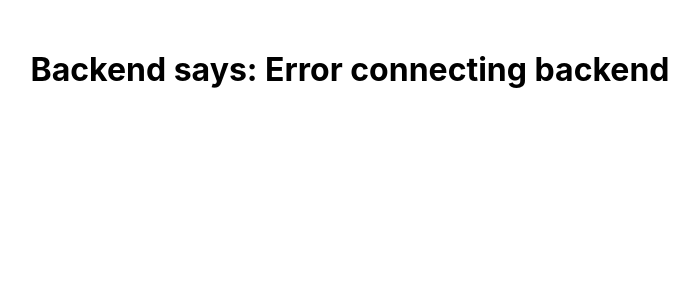
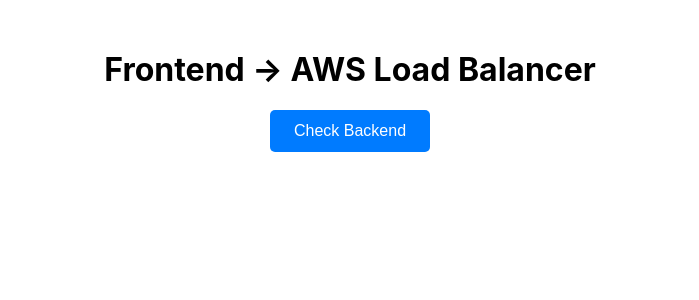
Before and after one commit to nikhilsoftwareboy/aws-backend, a React (Create React App) app: page / in a window 1280 px wide. Shown: the top 300 px of the page, without its empty margins (290-989 px from the left). Built offline with nearby package versions, Linux system fonts and the light colour scheme; no server answers.

Commit message:
load balancer

```diff
--- a/src/App.js
+++ b/src/App.js
@@ -1,19 +1,62 @@
-import { useEffect, useState } from "react";
+import { useState } from "react";
 
 function App() {
-  const [msg, setMsg] = useState("Loading...");
+  const [data, setData] = useState(null);
+  const [loading, setLoading] = useState(false);
 
-  useEffect(() => {
-    fetch("/api/")
+  const checkBackend = () => {
+    setLoading(true);
+
+    fetch("http://my-load-balancer-1875906113.ap-south-1.elb.amazonaws.com")
       .then(res => res.json())
-      .then(data => setMsg(data.message))
-      .catch(() => setMsg("Error connecting backend"));
-  }, []);
+      .then(data => {
+        setData(data);
+        setLoading(false);
+      })
+      .catch(() => {
+        setData({ error: "Failed to connect backend" });
+        setLoading(false);
+      });
+  };
 
   return (
-    <h1 style={{ textAlign: "center", marginTop: "50px" }}>
-      Backend says: {msg}
-    </h1>
+    <div style={{ textAlign: "center", marginTop: "50px" }}>
+
+      <h1>Frontend → AWS Load Balancer</h1>
+
+      <button
+        onClick={checkBackend}
+        style={{
+          padding: "12px 24px",
+          fontSize: "16px",
+          cursor: "pointer",
+          backgroundColor: "#007bff",
+          color: "white",
+          border: "none",
+          borderRadius: "5px"
+        }}
+      >
+        Check Backend
+      </button>
+
+      {loading && <p style={{ marginTop: "20px" }}>Connecting...</p>}
+
+      {data && (
+        <div style={{ marginTop: "30px" }}>
+          {data.error ? (
+            <p style={{ color: "red" }}>{data.error}</p>
+          ) : (
+            <>
+              <h2 style={{ color: "green" }}>✅ Backend Connected</h2>
+              <p><b>Message:</b> {data.message}</p>
+              <p><b>Server:</b> {data.server}</p>
+              <p><b>Time:</b> {data.time}</p>
+            </>
+          )}
+        </div>
+      )}
+
+    </div>
   );
 }
 
```
